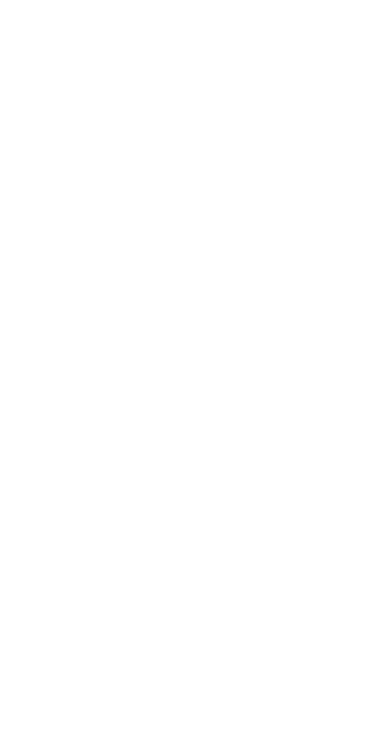
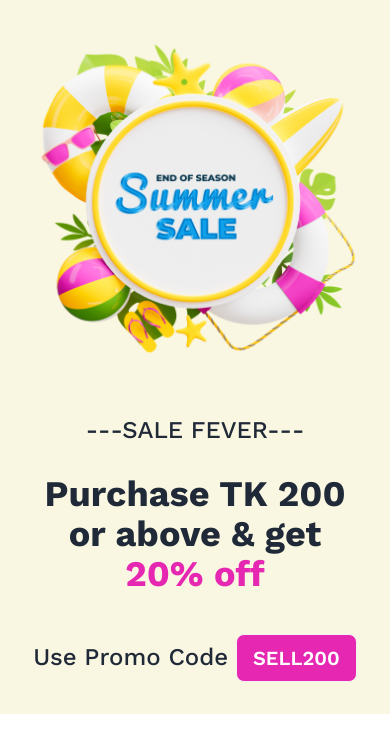
Before and after one commit to taiatulislam/summer-sale, a plain HTML site: page index.html in a window 390 px wide. Drawn offline with nearby package versions, Linux system fonts and the light colour scheme.

Commit message:
banner section added with responsive

```diff
--- a/index.html
+++ b/index.html
@@ -1,13 +1,49 @@
 <!DOCTYPE html>
-<html lang="en">
+<html lang="en" data-theme="light">
 
 <head>
     <meta charset="UTF-8">
     <meta name="viewport" content="width=device-width, initial-scale=1.0">
     <title>Summer Sale</title>
+
+    <!-- Google fonts work sans -->
+    <link rel="preconnect" href="https://fonts.googleapis.com">
+    <link rel="preconnect" href="https://fonts.gstatic.com" crossorigin>
+    <link href="https://fonts.googleapis.com/css2?family=Work+Sans:wght@400;500;600;700&display=swap" rel="stylesheet">
+
+    <!-- Tailwind and daisyUI -->
+    <link href="https://cdn.jsdelivr.net/npm/daisyui@3.5.1/dist/full.css" rel="stylesheet" type="text/css" />
+    <script src="https://cdn.tailwindcss.com"></script>
+
+    <style>
+        body {
+            font-family: 'Work Sans', sans-serif;
+            margin: 0;
+            padding: 0;
+        }
+    </style>
+
 </head>
 
 <body>
+    <header class="bg-[#F9F6E2] flex flex-col-reverse items-center pb-8 lg:flex-row">
+        <!-- Banner Description -->
+        <div class="text-center px-7 lg:w-1/2 lg:pl-36 lg:pr-0">
+            <p class="text-2xl md:text-4xl lg:text-3xl font-medium mb-7 mt-6">---SALE FEVER---</p>
+            <h2 class="text-4xl md:text-6xl lg:text-5xl lg:w-[500px] lg:mx-auto font-bold  mb-10">Purchase TK 200 or
+                above & get
+                <span class="text-[#E527B2]">20%
+                    off</span>
+            </h2>
+            <p class="text-2xl md:text-4xl lg:text-2xl font-medium">Use Promo Code
+                <button class="btn text-xl md:text-3xl lg:text-xl bg-[#E527B2] text-white">SELL200</button>
+            </p>
+        </div>
+        <!-- Banner Image section -->
+        <div class="p-5 lg:py-10 items-center lg:w-1/2">
+            <img src="images/Summer 1.png" alt="summer" class="lg:w-3/4">
+        </div>
+    </header>
 
 </body>
 
```
Also changed, not shown: tailwind.config.js (added, +8 -0 lines).
